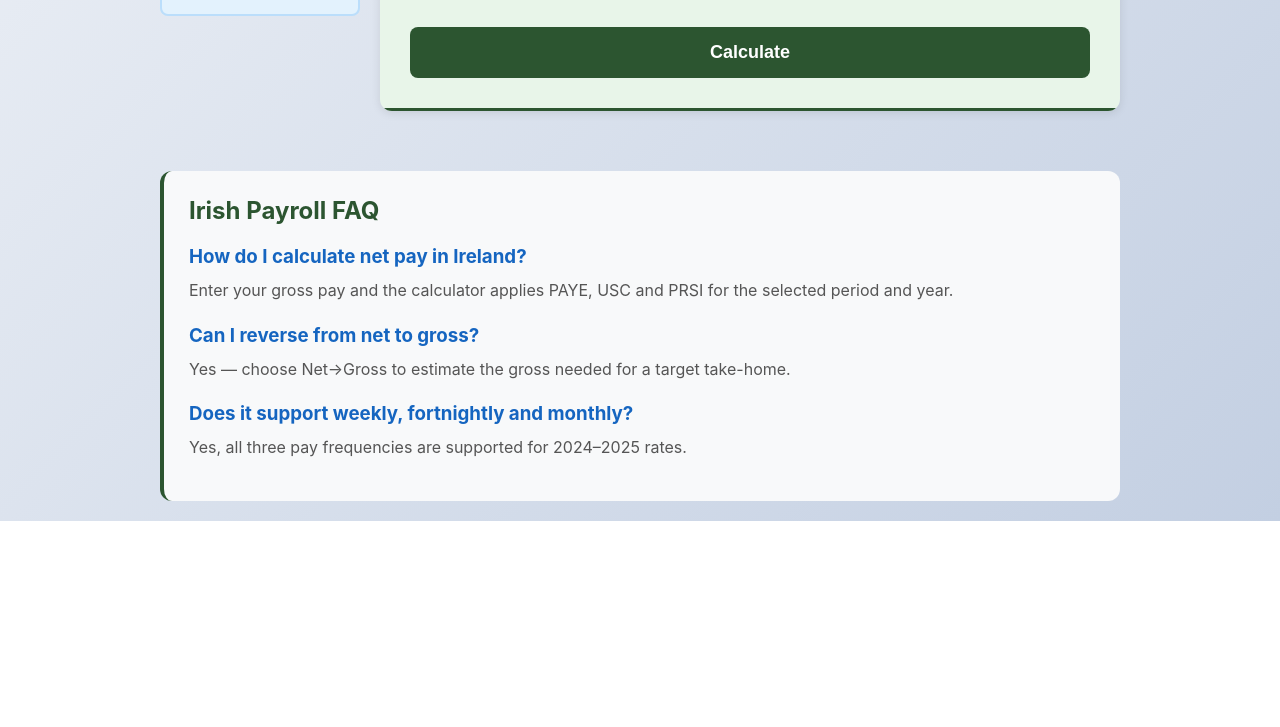
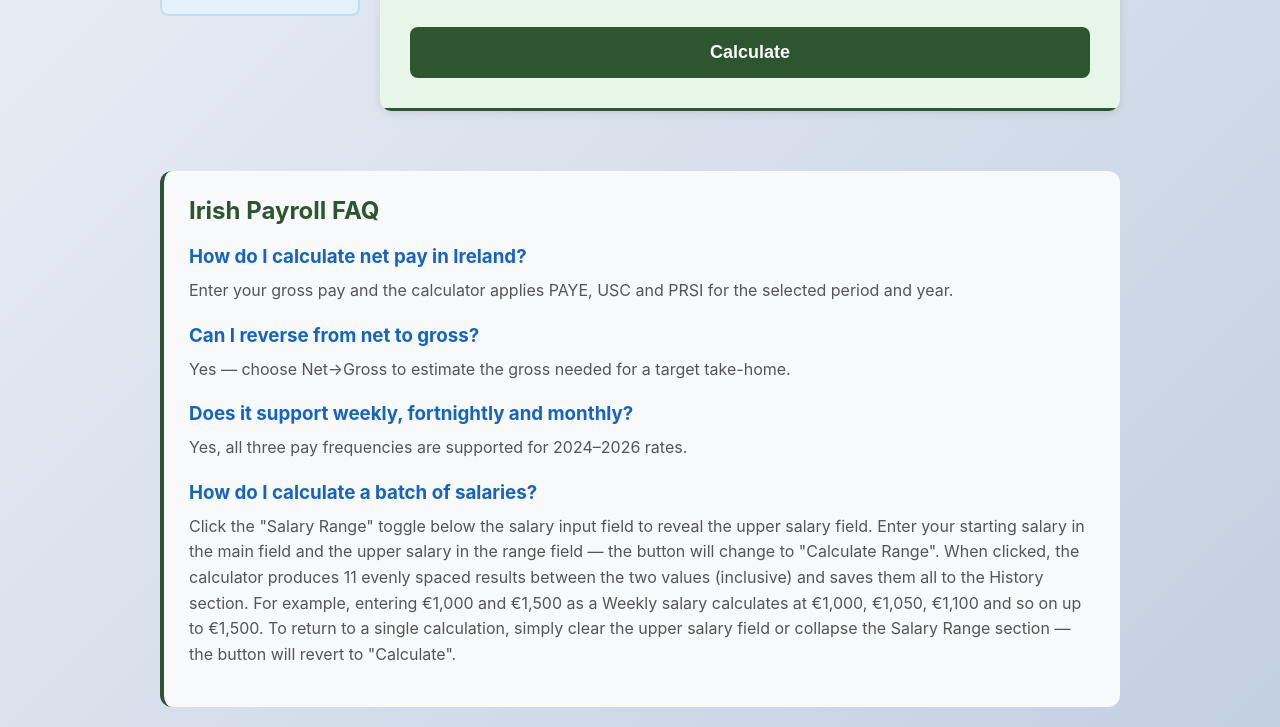
Before and after one commit to EdAthlet/NetToGros_Qoder, a plain HTML site: page index.html in a window 1280 px wide. Shown: the part 751-1478 px from the top of the page. Before the commit the page ends 1272 px from the top, so only its background shows below. Drawn offline with Linux system fonts and the light colour scheme.

Commit message:
updated FAQ
with instructions how to use FAQ

```diff
--- a/index.html
+++ b/index.html
@@ -1322,7 +1322,9 @@
           <h3>Can I reverse from net to gross?</h3>
           <p>Yes — choose Net→Gross to estimate the gross needed for a target take-home.</p>
           <h3>Does it support weekly, fortnightly and monthly?</h3>
-          <p>Yes, all three pay frequencies are supported for 2024–2025 rates.</p>
+          <p>Yes, all three pay frequencies are supported for 2024–2026 rates.</p>
+          <h3>How do I calculate a batch of salaries?</h3>
+          <p>Click the "Salary Range" toggle below the salary input field to reveal the upper salary field. Enter your starting salary in the main field and the upper salary in the range field — the button will change to "Calculate Range". When clicked, the calculator produces 11 evenly spaced results between the two values (inclusive) and saves them all to the History section. For example, entering €1,000 and €1,500 as a Weekly salary calculates at €1,000, €1,050, €1,100 and so on up to €1,500. To return to a single calculation, simply clear the upper salary field or collapse the Salary Range section — the button will revert to "Calculate".</p>
         </section>
 
         <script type="application/ld+json">
@@ -1335,7 +1337,9 @@
           {"@type":"Question","name":"Can I reverse from net to gross?",
            "acceptedAnswer":{"@type":"Answer","text":"Yes. Use the Net→Gross mode to estimate the gross needed for a target take-home."}},
           {"@type":"Question","name":"Does it support weekly, fortnightly and monthly?",
-           "acceptedAnswer":{"@type":"Answer","text":"Yes. The calculator supports weekly, fortnightly and monthly for 2024, 2025 and 2026."}}
+           "acceptedAnswer":{"@type":"Answer","text":"Yes. The calculator supports weekly, fortnightly and monthly for 2024, 2025 and 2026."}},
+          {"@type":"Question","name":"How do I calculate a batch of salaries?",
+           "acceptedAnswer":{"@type":"Answer","text":"Click the Salary Range toggle below the salary input field to reveal the upper salary field. Enter your starting salary in the main field and the upper salary in the range field. The calculator produces 11 evenly spaced results between the two values and saves them all to the History section. To return to a single calculation, clear the upper salary field or collapse the Salary Range section."}}
          ]
         }
         </script>
```
